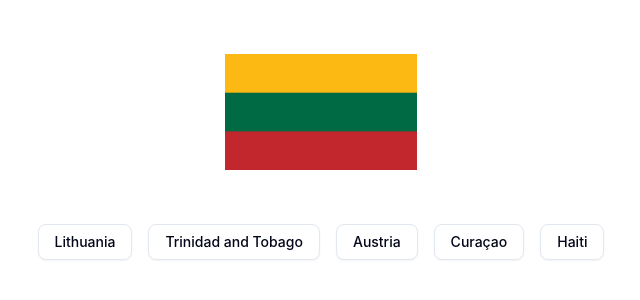
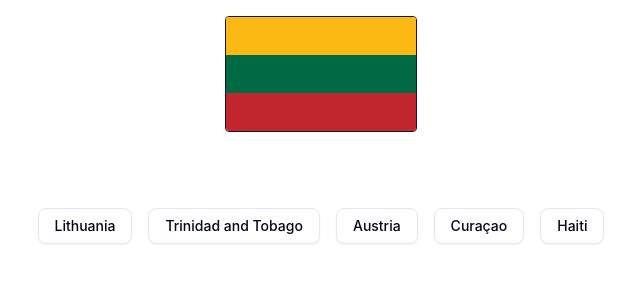
Before and after one commit to eyenalxai/geo-learn, a Next.js app: page /flags in a window 1280 px wide. Shown: the top 300 px of the page, without its empty margins (319-959 px from the left). Built offline with nearby package versions, Linux system fonts and the light colour scheme.

Commit message:
feat: enhance country flag image styling with border and rounded corners

```diff
--- a/src/app/flags/page.tsx
+++ b/src/app/flags/page.tsx
@@ -40,23 +40,18 @@ export default function Page() {
 
 	return (
 		<div className={cn("flex", "flex-col", "items-center", "space-y-4")}>
-			<div
-				className={cn(
-					"z-20",
-					"relative",
-					"h-48",
-					"w-48",
-					"flex",
-					"justify-center"
-				)}
-			>
+			<div className={cn("z-20", "relative", "h-48", "w-48", "my-auto")}>
 				<Image
-					className={cn("object-contain")}
+					className={cn(
+						"object-contain",
+						"rounded",
+						"border",
+						"border-primary"
+					)}
 					src={`/flags/${correctCountry.code.toLowerCase()}.webp`}
 					alt={"flag"}
-					quality={50}
+					height={192}
 					width={192}
-					height={192}
 				/>
 			</div>
 			<div
```
